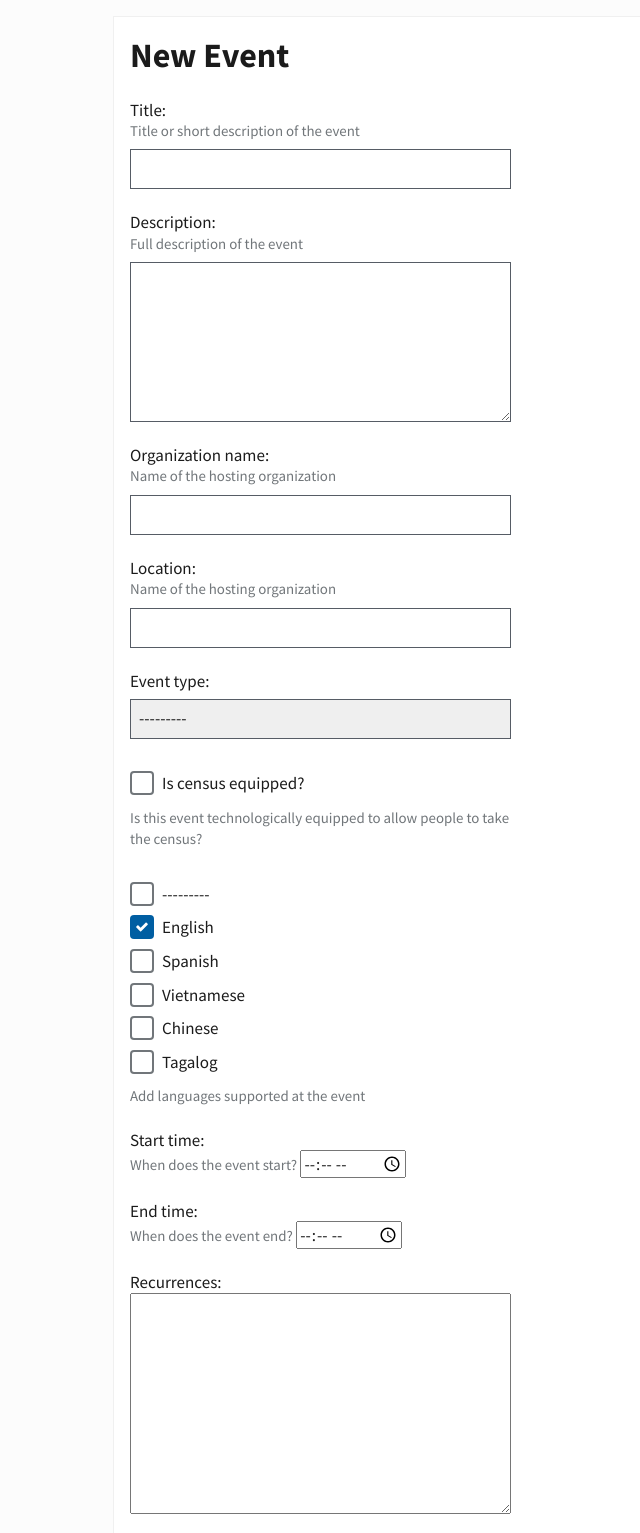
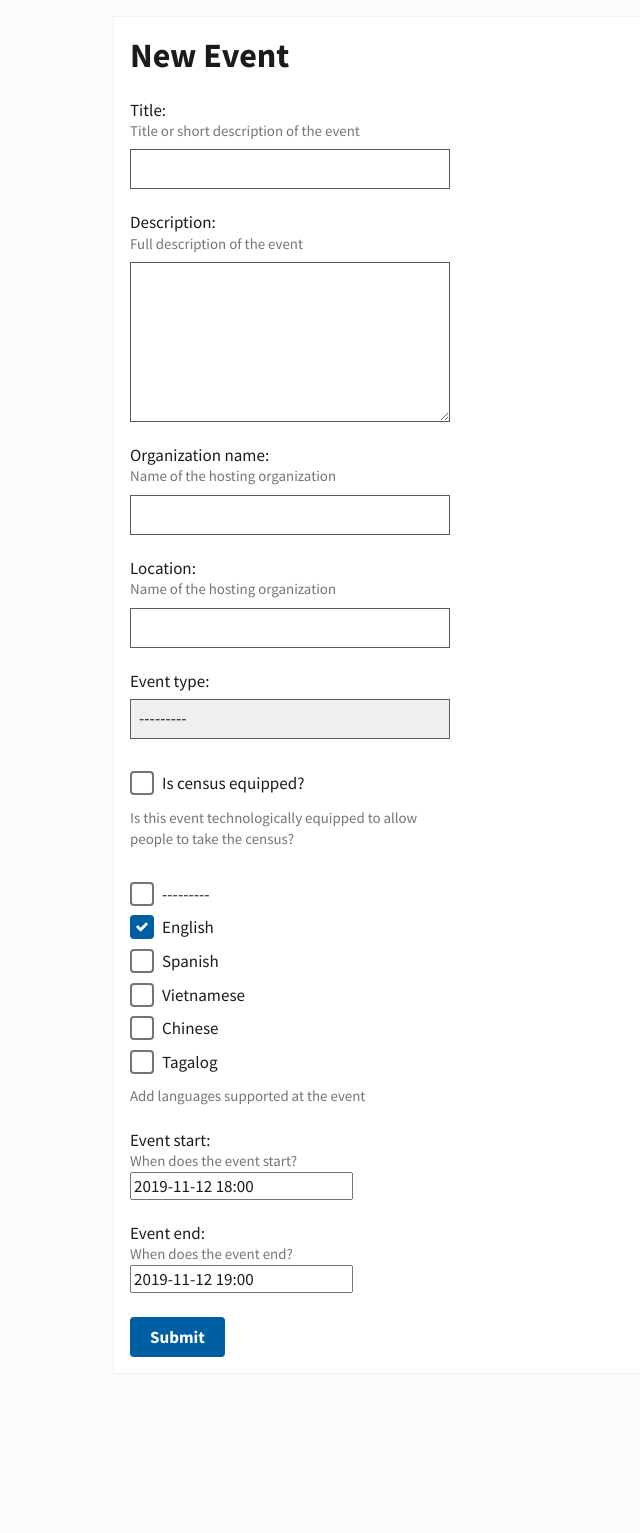
Before and after one commit to openoakland/dos-census-events, a Django app: page /submit/ in a window 1280 px wide. Shown: the part 86-1619 px from the top of the page, without its empty margins (47-687 px from the left). After the commit the page ends 1443 px from the top, so only its background shows below. Run offline with Django 3.2, Linux system fonts and the light colour scheme; parts of the project's set-up code (start-up, migrations or seed data) failed here and were passed over; some libraries are stand-ins or nearby versions.

Commit message:
Put recurrences behind a feature flag

```diff
--- a/census/templates/event.html
+++ b/census/templates/event.html
@@ -60,7 +60,7 @@
           </div>
 
           <div class="checkbox-wrapper">
-            {% for value, text in form.languages.field.choices %}
+            {% for value, name in form.languages.field.choices %}
             <div class="usa-checkbox">
                 <input
                   class="usa-checkbox__input"
@@ -68,27 +68,31 @@
                   type="checkbox"
                   name="{{ form.languages.name }}"
                   value="{{ value }}"
-                  {% if value in selected_languages %}
+                  {% if value in form.languages.value %}
                   checked="checked"
                   {% endif %}
                   >
-                  <label class="usa-checkbox__label" for="{{form.languages.id_for_label}}_{{ forloop.counter }}">{{ text }}</label>
+                  <label class="usa-checkbox__label" for="{{form.languages.id_for_label}}_{{ forloop.counter }}">{{ name }}</label>
             </div>
             {% endfor %}
             <span class="usa-hint line-height-body-1 font-body-2xs">{{form.languages.help_text}}</span>
           </div>
 
-          <label class="usa-label" for="{{form.start_datetime.id_for_label}}">Start time:</label>
+          <label class="usa-label" for="{{form.start_datetime.id_for_label}}">Event start:</label>
           <span class="usa-hint line-height-body-1 font-body-2xs">{{form.start_datetime.help_text}}</span>
-          <input type="time" name="start_datetime" required="" id="{{form.start_datetime.id_for_label}}">
+          <input type="text" name="start_datetime" required="" id="{{form.start_datetime.id_for_label}}" value="{{form.start_datetime.value | date:'Y-m-d H:i'}}">
 
-          <label class="usa-label" for="{{form.end_datetime.id_for_label}}">End time:</label>
+          <label class="usa-label" for="{{form.end_datetime.id_for_label}}">Event end:</label>
           <span class="usa-hint line-height-body-1 font-body-2xs">{{form.end_datetime.help_text}}</span>
-          <input type="time" name="end_datetime" required="" id="{{form.end_datetime.id_for_label}}">
+          <input type="text" name="end_datetime" required="" id="{{form.end_datetime.id_for_label}}" value="{{form.end_datetime.value | date:'Y-m-d H:i'}}">
 
+          {% if enable_recurrence %}
           <label class="usa-label" for="{{ form.recurrences.id_for_label }}">Recurrences:</label>
           <span class="usa-hint line-height-body-1 font-body-2xs">{{ form.recurrences.help_text }}</span>
           {{ form.recurrences }}
+          {% else %}
+          <input type="hidden" name="recurrences" value="" />
+          {% endif %}
 
           </br>
           <input type="submit" value="Submit" class="usa-button">
--- a/census/views.py
+++ b/census/views.py
@@ -1,4 +1,5 @@
 import csv
+from datetime import datetime
 import io
 
 from django.forms.models import model_to_dict
@@ -70,15 +71,18 @@
 
     # if a GET (or any other method) we'll create a blank form
     else:
-        form = EventForm(initial={'languages': [constants.Languages.ENGLISH]})
+        form = EventForm(initial={
+            'languages': [constants.Languages.ENGLISH.name],
+            'start_datetime': datetime.today().replace(hour=18, minute=0, second=0, microsecond=0),
+            'end_datetime': datetime.today().replace(hour=19, minute=0, second=0, microsecond=0),
+        })
 
-    # Not sure if there is a better way to handle which options are selected
-    # for the MultiSelectField
-    selected_languages = [language.name for language in form['languages'].value()]
+    enable_recurrence = request.GET.get('enable_recurrence', False)
     return render(request, 'event.html', {
         'form': form,
-        'selected_languages': selected_languages,
+        'enable_recurrence': enable_recurrence,
     })
+
 
 class UpdateEvent(LoginRequiredMixin, UpdateView):
     model = models.Event
```
Also changed, not shown: 1 other file.
